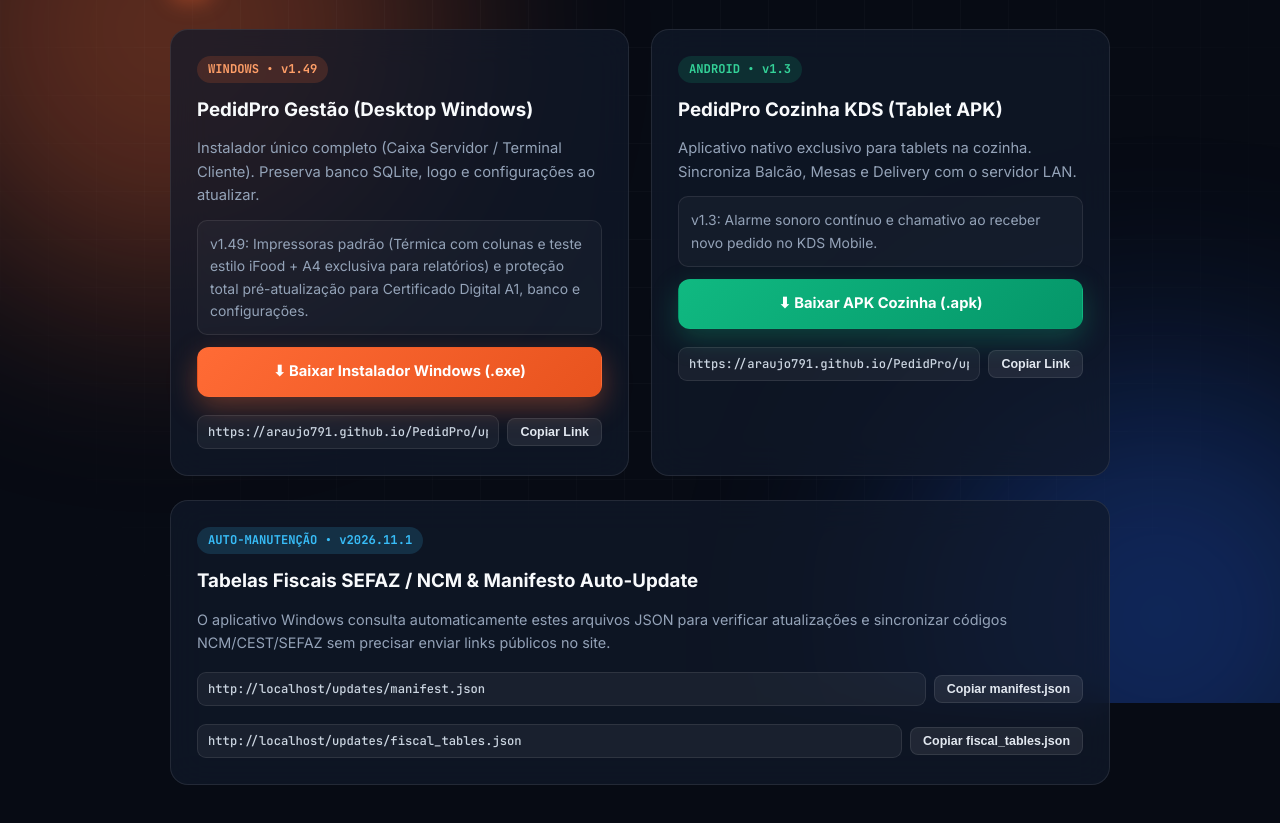
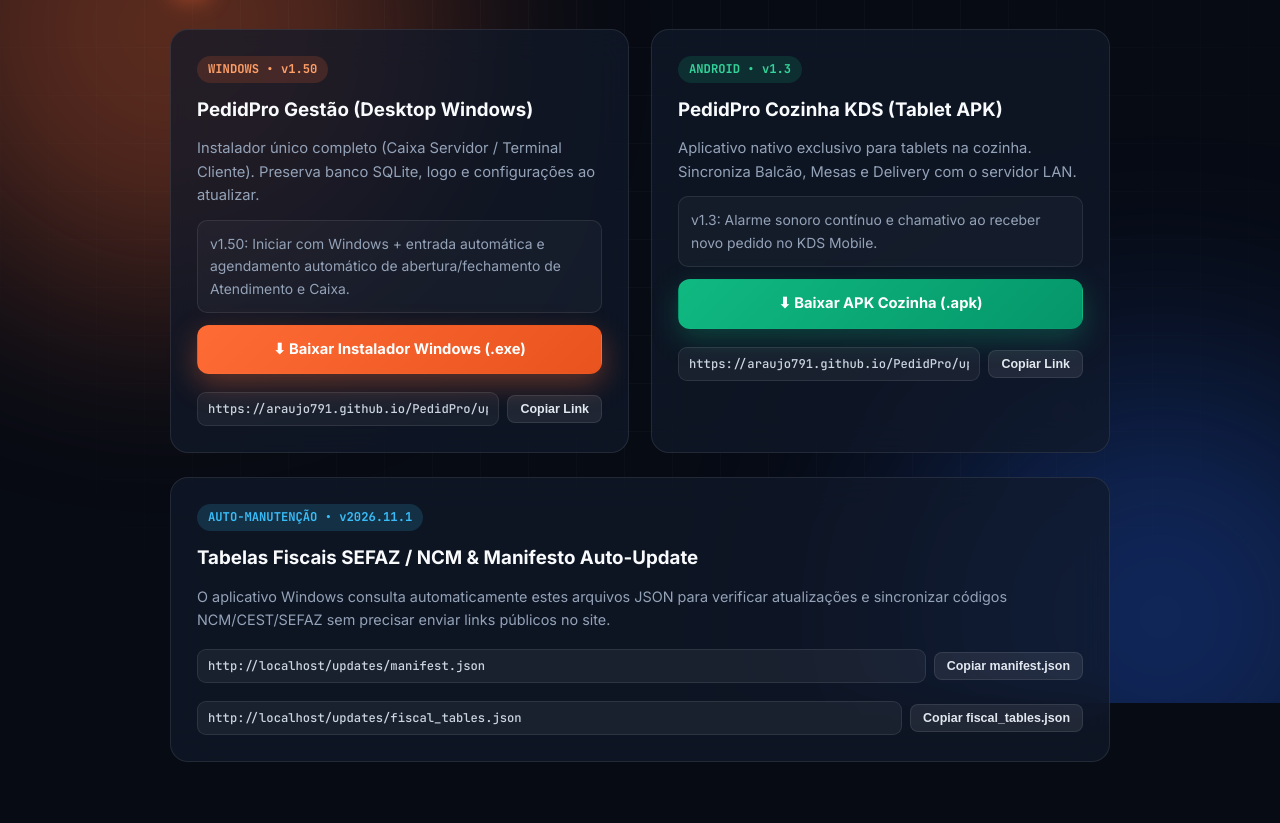
Before and after one commit to araujo791/PedidPro, a plain HTML site: page implantacao.html in a window 1280 px wide. Shown: the part 97-920 px from the top of the page. Drawn offline with Linux system fonts and the light colour scheme.

Commit message:
Updates v1.50: manifest, instalador desktop v1.50 e guia de implantacao

```diff
--- a/implantacao.html
+++ b/implantacao.html
@@ -54,11 +54,11 @@
 
     <div class="imp-grid">
       <div class="imp-card">
-        <span class="imp-tag" id="impWinVer">WINDOWS • v1.49</span>
+        <span class="imp-tag" id="impWinVer">WINDOWS • v1.50</span>
         <h3>PedidPro Gestão (Desktop Windows)</h3>
         <p style="color:var(--text-muted);font-size:0.92rem">Instalador único completo (Caixa Servidor / Terminal Cliente). Preserva banco SQLite, logo e configurações ao atualizar.</p>
         <div class="imp-notes" id="impWinNotes">Carregando notas da versão...</div>
-        <a id="impWinBtn" href="updates/Setup_PedidPro_Gestao_v1.49.exe" class="btn btn-primary btn-block" download>
+        <a id="impWinBtn" href="updates/Setup_PedidPro_Gestao_v1.50.exe" class="btn btn-primary btn-block" download>
           ⬇ Baixar Instalador Windows (.exe)
         </a>
         <div class="imp-url-row">
@@ -104,7 +104,7 @@
   <script>
     (function () {
       const base = window.location.href.replace(/\/[^\/]*$/, '');
-      document.getElementById('impWinUrl').value = base + '/updates/Setup_PedidPro_Gestao_v1.49.exe';
+      document.getElementById('impWinUrl').value = base + '/updates/Setup_PedidPro_Gestao_v1.50.exe';
       document.getElementById('impApkUrl').value = base + '/updates/PedidPro_Cozinha_v1.3.apk';
       document.getElementById('impManifestUrl').value = base + '/updates/manifest.json';
       document.getElementById('impFiscalUrl').value = base + '/updates/fiscal_tables.json';
```
Also changed, not shown: updates/manifest.json, 2 other files.
